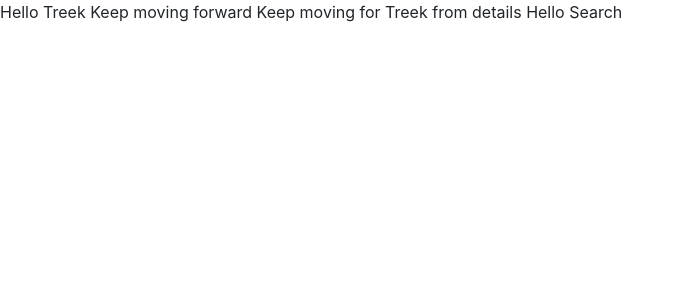
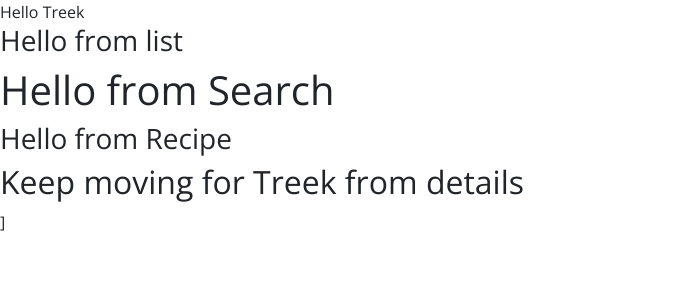
Before and after one commit to Tduncan14/treekfoodsearch, a React (Create React App) app in the folder foodsearch/: page / in a window 1280 px wide. Shown: the top 300 px of the page, without its empty margins (0-684 px from the left). Built offline with nearby package versions, Linux system fonts and the light colour scheme.

Commit message:
keep moving forward always

```diff
--- a/foodsearch/src/App.js
+++ b/foodsearch/src/App.js
@@ -1,4 +1,10 @@
 import React, { Component } from 'react';
+import "./App.css";
+// Temporay so api limit won't be reached
+//keep moving forward
+import{recipes} from './tempList';
+import{recipe} from './tempDetails';
+/// Temporay stuff ends
 import Recipe from './components/Recipe'
 import RecipeDetails from './components/RecipeDetails';
 import RecipeList from './components/RecipeList';
@@ -9,10 +15,9 @@ class App extends Component {
       <React.Fragment>
       Hello Treek {" "}
 
-      <Recipe />{" "}
-      <RecipeDetails />{"    "}
       <RecipeList />{" "}
-      <RecipeSearch />{" "}
+      <RecipeDetails />
+
       </React.Fragment>
     )
   }
--- a/foodsearch/src/components/Recipe.js
+++ b/foodsearch/src/components/Recipe.js
@@ -6,7 +6,7 @@ class Recipe extends Component{
 
         return(
            <React.Fragment>
-             Keep moving forward
+            <h3>Hello from Recipe  </h3>
 
            </React.Fragment>
         )
--- a/foodsearch/src/components/RecipeDetails.js
+++ b/foodsearch/src/components/RecipeDetails.js
@@ -1,5 +1,5 @@
 import React,{Component} from 'react';
-
+import {recipe} from '../tempDetails';
 
 class RecipeDetails extends Component{
 
@@ -7,7 +7,7 @@ class RecipeDetails extends Component{
 
         return(
             <React.Fragment>
-                Keep moving for Treek
+             <h2>   Keep moving for Treek from details</h2> ]
             </React.Fragment>
         )
     }
--- a/foodsearch/src/components/RecipeList.js
+++ b/foodsearch/src/components/RecipeList.js
@@ -1,12 +1,15 @@
 import React,{Component} from 'react';
-
+import Recipe from './Recipe';
+import RecipeSearch from './RecipeSearch';
 class RecipeDetails extends Component {
 
     render(){
 
         return(<React.Fragment>
 
-            from details
+          <h3> Hello from list </h3>
+          <RecipeSearch />
+          <Recipe />
 
         </React.Fragment>
         )
--- a/foodsearch/src/components/RecipeSearch.js
+++ b/foodsearch/src/components/RecipeSearch.js
@@ -5,7 +5,7 @@ class RecipeSearch extends Component{
     render(){
         return(
             <React.Fragment>
-                Hello Search
+              <h1> Hello  from Search </h1>
             </React.Fragment>
         )
     }
```
Also changed, not shown: foodsearch/src/tempDetails.js (renamed from foodsearch/src/tempData.js), 1 other file (tests, documents, lock files or other folders).
